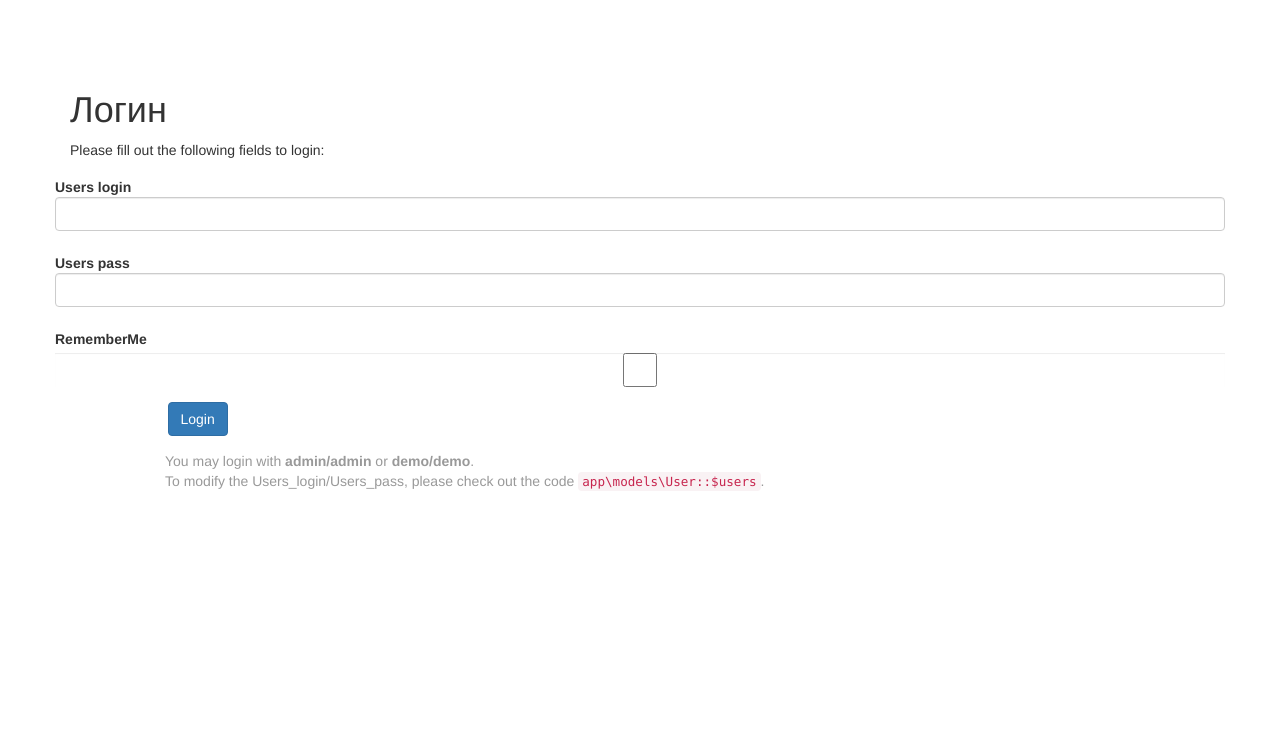
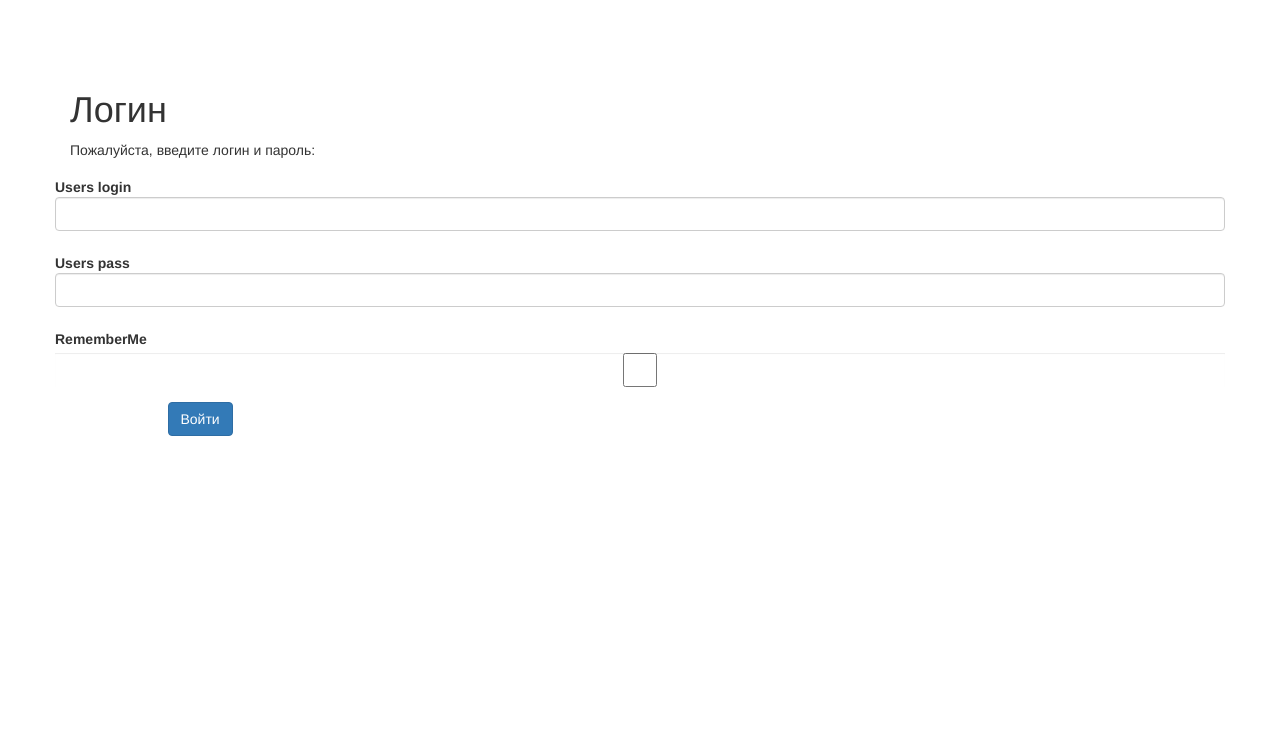
Before and after one commit to Skadelig/helpdesk, a Yii app: template views/site/login.php in a window 1280 px wide. Shown: the top 731 px of the page. Run offline with PHP 8.4 and a stand-in for Yii, Linux system fonts and the light colour scheme; the template is opened without the code that fills it, so the values that code supplies are empty; form fields are guessed from the names that the template uses; some libraries are stand-ins or nearby versions.

Commit message:
Перевод логина

```diff
--- a/models/LoginForm.php
+++ b/models/LoginForm.php
@@ -46,7 +46,7 @@ class LoginForm extends Model
             $user = $this->getUsers();
 
             if (!$user || !$user->validatePassword($this->Users_pass)) {
-                $this->addError($attribute, 'Incorrect Users_login or Users_pass.');
+                $this->addError($attribute, 'Неправильный логин или пароль.');
             }
         }
     }
--- a/views/site/index.php
+++ b/views/site/index.php
@@ -40,7 +40,7 @@ $this->title = 'Заявки';
             <div class="col-lg-12">
                 <?php
                     if(Yii::$app->session->hasFlash('d')){
-                        echo "true1";
+                        /*echo "true1";*/
                     }
                 ?>
                 <?= GridView::widget([
--- a/views/site/login.php
+++ b/views/site/login.php
@@ -12,7 +12,7 @@ $this->params['breadcrumbs'][] = $this->title;
 <div class="site-login">
     <h1><?= Html::encode($this->title) ?></h1>
 
-    <p>Please fill out the following fields to login:</p>
+    <p>Пожалуйста, введите логин и пароль:</p>
 
     <?php $form = ActiveForm::begin([
         'id' => 'login-form',
@@ -33,14 +33,14 @@ $this->params['breadcrumbs'][] = $this->title;
 
     <div class="form-group">
         <div class="col-lg-offset-1 col-lg-11">
-            <?= Html::submitButton('Login', ['class' => 'btn btn-primary', 'name' => 'login-button']) ?>
+            <?= Html::submitButton('Войти', ['class' => 'btn btn-primary', 'name' => 'login-button']) ?>
         </div>
     </div>
 
     <?php ActiveForm::end(); ?>
 
     <div class="col-lg-offset-1" style="color:#999;">
-        You may login with <strong>admin/admin</strong> or <strong>demo/demo</strong>.<br>
-        To modify the Users_login/Users_pass, please check out the code <code>app\models\User::$users</code>.
+       <!-- You may login with <strong>admin/admin</strong> or <strong>demo/demo</strong>.<br>
+        To modify the Users_login/Users_pass, please check out the code <code>app\models\User::$users</code>.-->
     </div>
 </div>
--- a/views/site/signup.php
+++ b/views/site/signup.php
@@ -20,7 +20,7 @@ $this->params['breadcrumbs'][] = $this->title;
                 <?= $form->field($model, 'Users_login') ?>
                 <?= $form->field($model, 'Users_pass')->passwordInput() ?>
                 <div class="form-group">
-                    <?= Html::submitButton('Signup', ['class' => 'btn btn-primary', 'name' => 'signup-button']) ?>
+                    <?= Html::submitButton('Войти', ['class' => 'btn btn-primary', 'name' => 'signup-button']) ?>
                 </div>
             <?php ActiveForm::end(); ?>
         </div>
```
